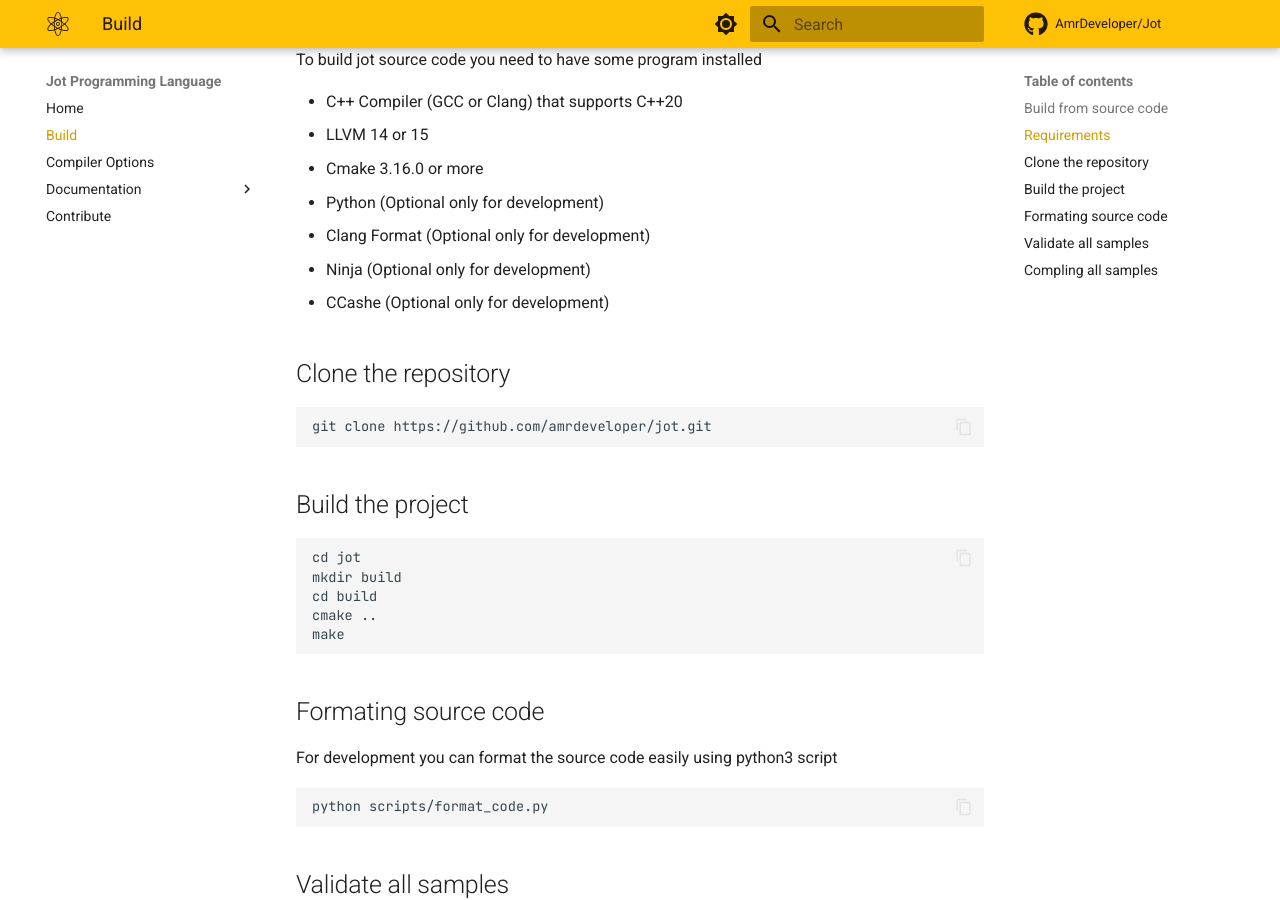
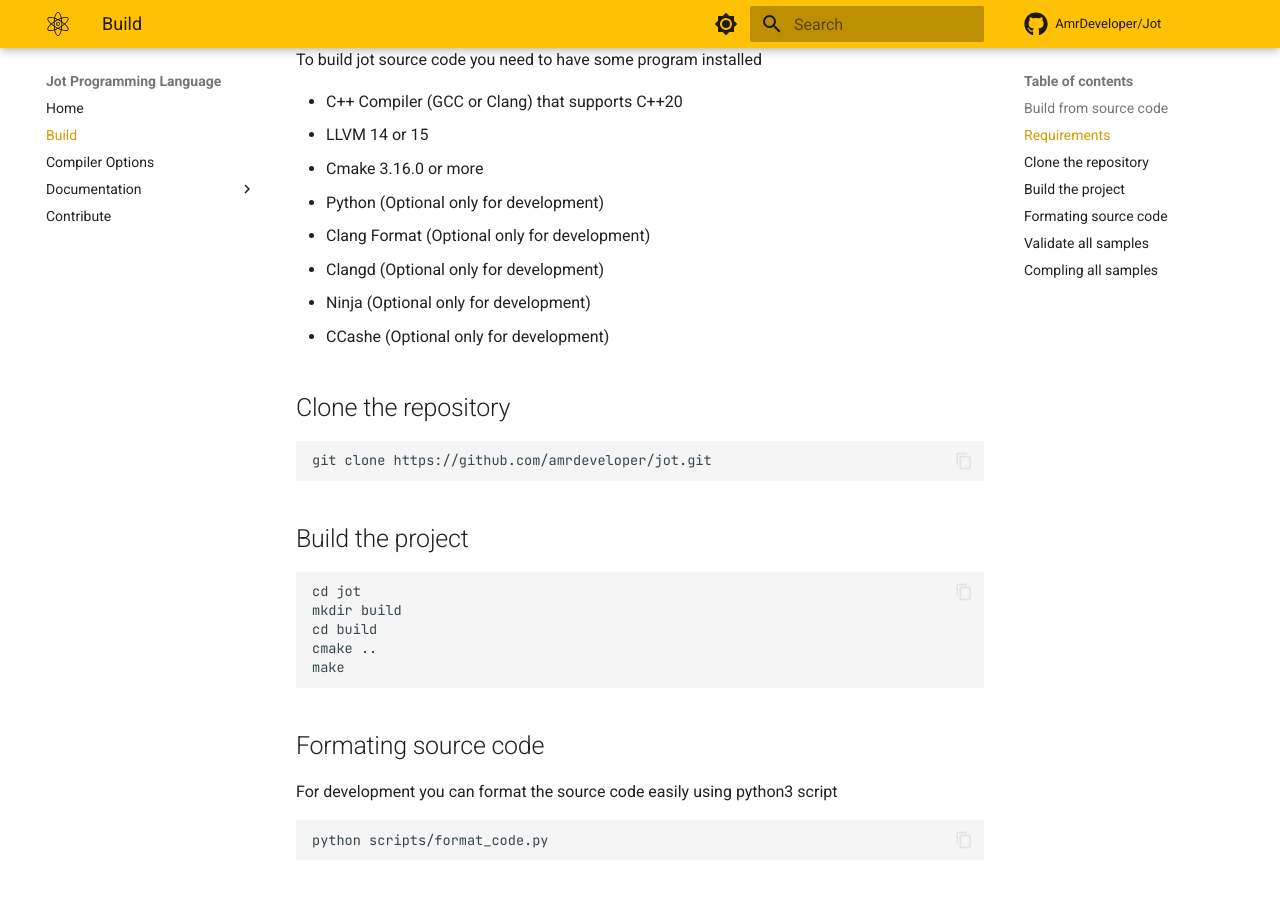
Before and after one commit to AmrDeveloper/Amun, an MkDocs documentation site: the page built from docs/build.md, in a window 1280 px wide and 900 px high, scrolled down 300 px. Built offline with MkDocs 1.6.1 and Material for MkDocs 9.7.7, drawn with Linux system fonts in a browser that asks for light colours; comment, search, counter and statistics services are not loaded.

```diff
--- a/docs/build.md
+++ b/docs/build.md
@@ -11,6 +11,7 @@
 - Cmake 3.16.0 or more
 - Python (Optional only for development)
 - Clang Format (Optional only for development)
+- Clangd (Optional only for development)
 - Ninja (Optional only for development)
 - CCashe (Optional only for development)
 
```
Also changed, not shown: 1 other file.
